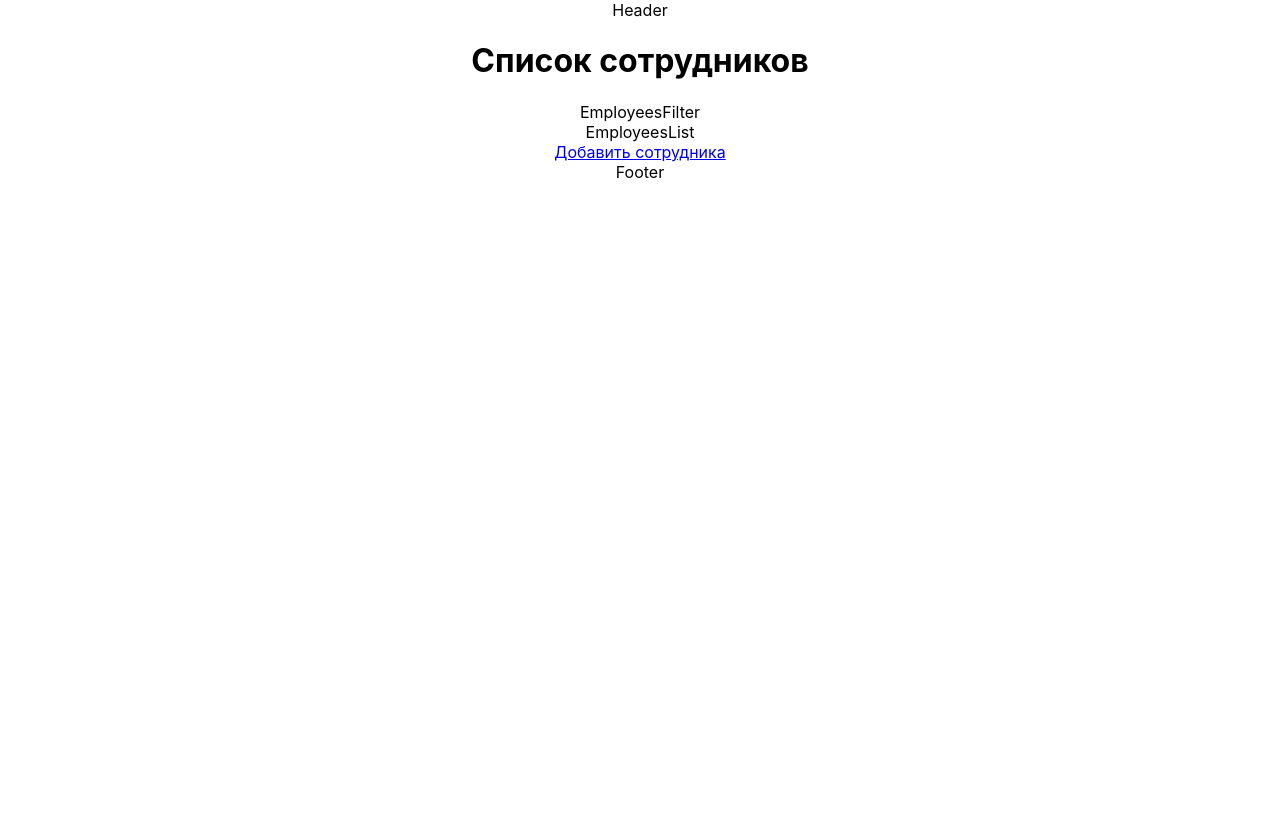
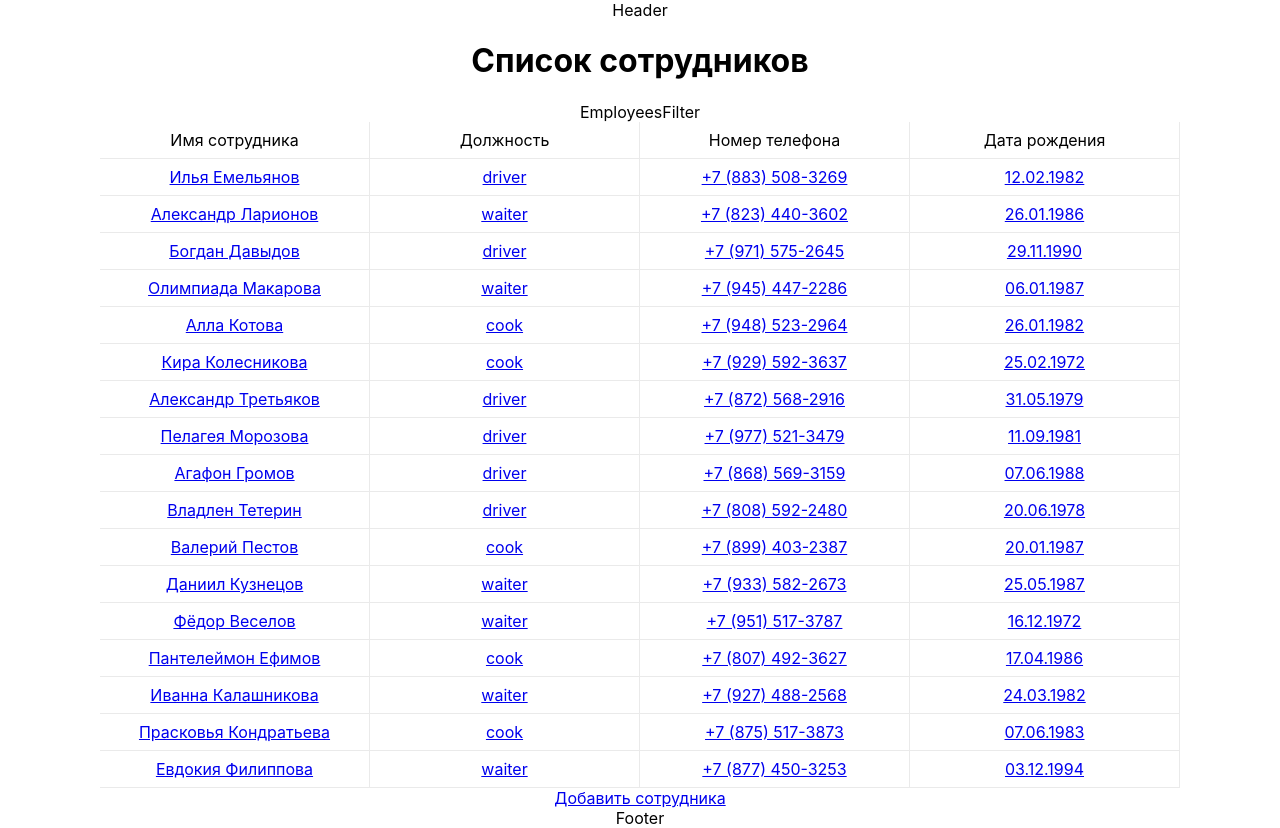
Before and after one commit to Sibusky/employees, a React (Create React App) app: page / in a window 1280 px wide. Before the commit the page ends 800 px from the top, so only its background shows below. Built offline with nearby package versions, Linux system fonts and the light colour scheme.

Commit message:
feat: implement main fuctinal for employees list

```diff
--- /dev/null
+++ b/src/components/employees-list/constants.js
@@ -0,0 +1,4 @@
+export const EMPLOYEE_NAME = 'Имя сотрудника';
+export const EMPLOYEE_ROLE = 'Должность';
+export const EMPLOYEE_PHONE = 'Номер телефона';
+export const EMPLOYEE_BIRTHDAY = 'Дата рождения';
--- a/src/components/employees-list/index.jsx
+++ b/src/components/employees-list/index.jsx
@@ -1,10 +1,39 @@
-import React from 'react'
-import './styles.css'
+import React from "react";
+import "./styles.css";
 
-export default function EmployeesList() {
+import {
+  EMPLOYEE_NAME,
+  EMPLOYEE_ROLE,
+  EMPLOYEE_PHONE,
+  EMPLOYEE_BIRTHDAY,
+} from "./constants";
+import { Link } from "react-router-dom";
+
+export default function EmployeesList({ employees }) {
   return (
-    <div>
-        EmployeesList
-    </div>
-  )
+    <section className="employees">
+      <div className="employees__table">
+        <div className="row">
+          <div
+            className="cell header"
+          >{EMPLOYEE_NAME}</div>
+          <div className="cell header">{EMPLOYEE_ROLE}</div>
+          <div className="cell header">{EMPLOYEE_PHONE}</div>
+          <div className="cell header" >
+            {EMPLOYEE_BIRTHDAY}
+          </div>
+        </div>
+        {employees?.map(({ id, name, role, phone, birthday }) => (
+          <Link to={`edit/${id}`} key={id}>
+            <div className="row">
+              <div className="cell">{name}</div>
+              <div className="cell">{role}</div>
+              <div className="cell">{phone}</div>
+              <div className="cell">{birthday}</div>
+            </div>
+          </Link>
+        ))}
+      </div>
+    </section>
+  );
 }
--- a/src/components/employees-list/styles.css
+++ b/src/components/employees-list/styles.css
@@ -0,0 +1,23 @@
+.employees__table {
+    display: flex;
+    flex-direction: column;
+    width: 100%;
+}
+
+.row {
+    display: flex;
+    flex-direction: row;
+    align-items: center;
+    justify-content: space-between;
+    border-bottom: 1px solid #eaeaea;
+}
+
+.cell  {
+    width: 30%;
+    border-right: 1px solid #eaeaea;
+    padding: 8px 12px;
+}
+
+.header {
+    border: 0 1px solid #eaeaea;
+}
```
Also changed, not shown: src/pages/main.jsx (+12 -12 lines).
